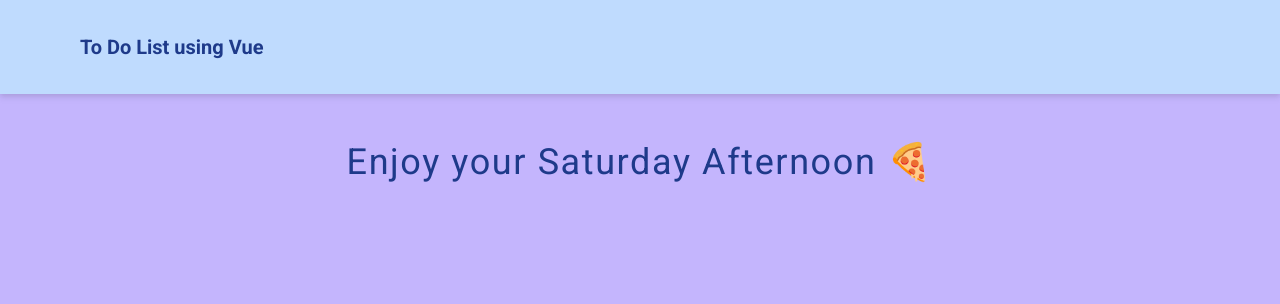
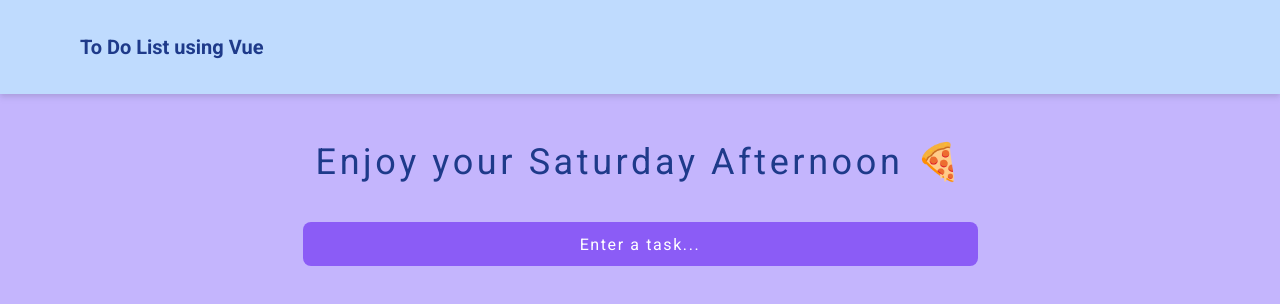
Before and after one commit to Ezmad-Ze/Todo-List-Vue, a Vue app: page / in a window 1280 px wide. Shown: the top 304 px of the page. Built offline with nearby package versions, Linux system fonts and the light colour scheme; some icons are missing.

Commit message:
Adding the Input Functionality

```diff
--- /dev/null
+++ b/src/components/TodoInput.vue
@@ -0,0 +1,30 @@
+<template>
+  <form
+    class="w-full max-w-[900px] flex items-center justify-center"
+    @submit.prevent="handleSubmit"
+  >
+    <input
+      type="text"
+      class="w-3/4 h-11 rounded-lg dark:bg-violet-400 bg-violet-500 outline-none p-5 tracking-wider cursor-pointer placeholder:text-center placeholder:text-white placeholder:tracking-widest"
+      placeholder="Enter a task..."
+      v-model="todo"
+    />
+  </form>
+</template>
+
+<script setup lang="ts">
+import { ref } from 'vue'
+import type { Ref } from 'vue'
+import type { Todo } from '../model'
+
+
+const todo: Ref<string> = ref('')
+
+const emit: (event: "add-todos", ...args: any[]) => void = defineEmits(['add-todos'])
+const handleSubmit = ():void => {
+  const data:Todo = { id: Date.now(), todo: todo.value, value: 'Active' }
+  emit('add-todos', data)
+  todo.value = ''
+}
+
+</script>
--- /dev/null
+++ b/src/components/TodoList.vue
@@ -0,0 +1,16 @@
+<template>
+  <div>
+    {{ todoValue }}
+  </div>
+</template>
+
+<script setup lang="ts">
+import type { Todo } from '../model'
+
+const state = defineProps({
+  todoValue: {
+    type: Object as () => Todo,
+    required: true
+  }
+})
+</script>
--- /dev/null
+++ b/src/model.ts
@@ -0,0 +1,13 @@
+export interface Todo {
+  id: number
+  todo: String
+  value: 'Active' | 'Completed'
+}
+
+export const initialTodos: Todo[] = [
+  {
+    id: 0,
+    todo: '',
+    value: 'Active'
+  }
+]
--- a/src/views/HomeView.vue
+++ b/src/views/HomeView.vue
@@ -1,30 +1,47 @@
 <template>
   <div>
     <Header />
-    <div class="font-roboto flex justify-center items-center m-12 tracking-widest">
-      <h3 class="text-[500] text-blue-900 dark:text-white text-4xl">
+    <div class="font-roboto flex justify-center flex-col gap-9 md:gap-11 items-center">
+      <h3 class="text-blue-900 dark:text-white md:text-4xl sm:text-2xl text-xl text-center tracking-widest m-12 -mb-1">
         Enjoy your {{ Greeting }}
       </h3>
+      <Input @add-todos="handleTodos" />
+      <List v-for="todo in todos" :todo-value="todo" :key="todo.id" />
     </div>
   </div>
 </template>
 
 <script setup lang="ts">
-import { computed } from 'vue'
+import { ref, computed, watchEffect } from 'vue'
+import type { Ref, ComputedRef } from 'vue'
 import Header from '@/components/TodoHeader.vue'
+import Input from '@/components/TodoInput.vue'
+import List from '@/components/TodoList.vue'
 
+import type { Todo } from '../model'
+
+//datas
+const todos: Ref<Todo[]> = ref([])
 const date: String = new Date().toLocaleDateString('en-US', { weekday: 'long' })
 
-const timeOfDay = computed(() => {
+//methods
+const handleTodos = (todo: Todo): void => {
+  todos.value.unshift(todo)
+}
+
+
+//computed
+const timeOfDay: ComputedRef<"Morning ☕" | "Afternoon 🍕" | "Evening 🌆" | "Night 🌉" | undefined> = computed(() => {
   let hour = new Date().getHours()
   if (hour >= 4 && hour <= 11) return 'Morning ☕'
   if (hour >= 12 && hour <= 16) return 'Afternoon 🍕'
   if (hour >= 17 && hour <= 20) return 'Evening 🌆'
   if (hour >= 21 || hour <= 3) return 'Night 🌉'
+  return undefined
 })
 
-const Greeting = computed(() => {
+
+const Greeting: ComputedRef<string> = computed(() => {
   return `${date} ${timeOfDay.value}`
 })
-
 </script>
```
